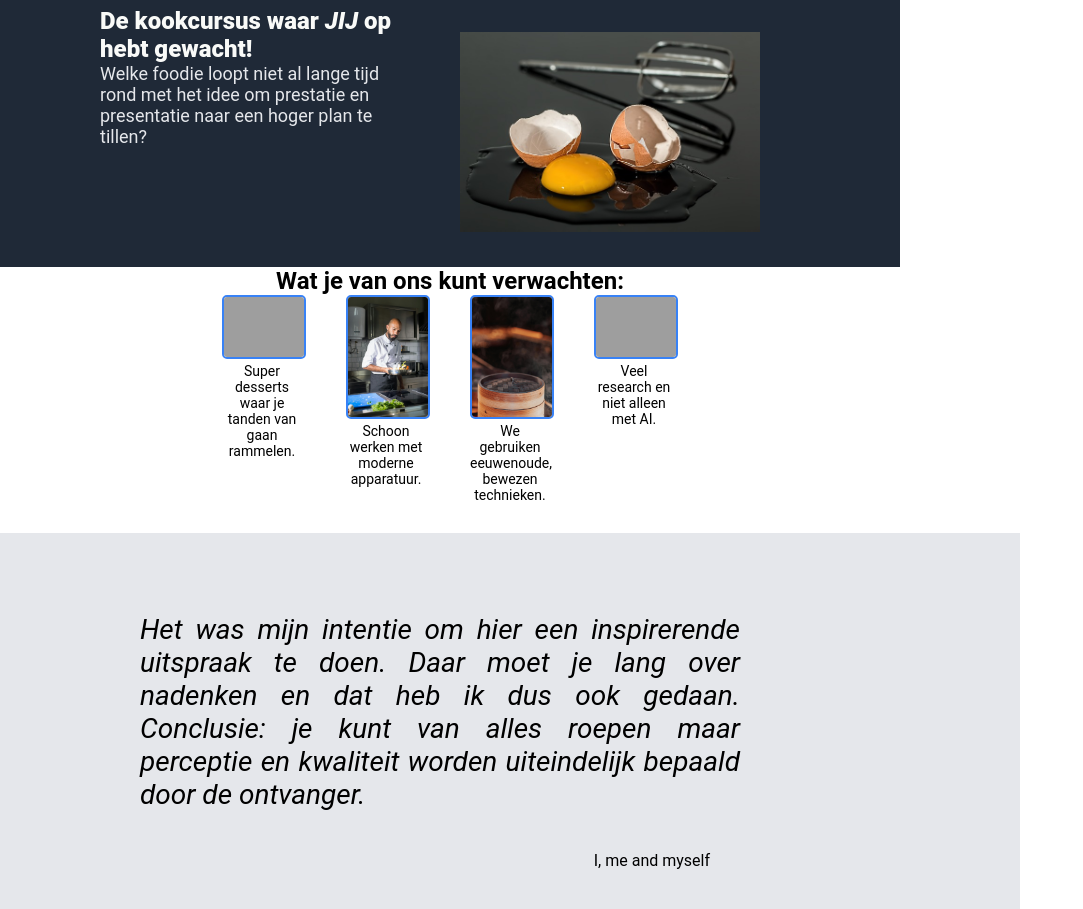
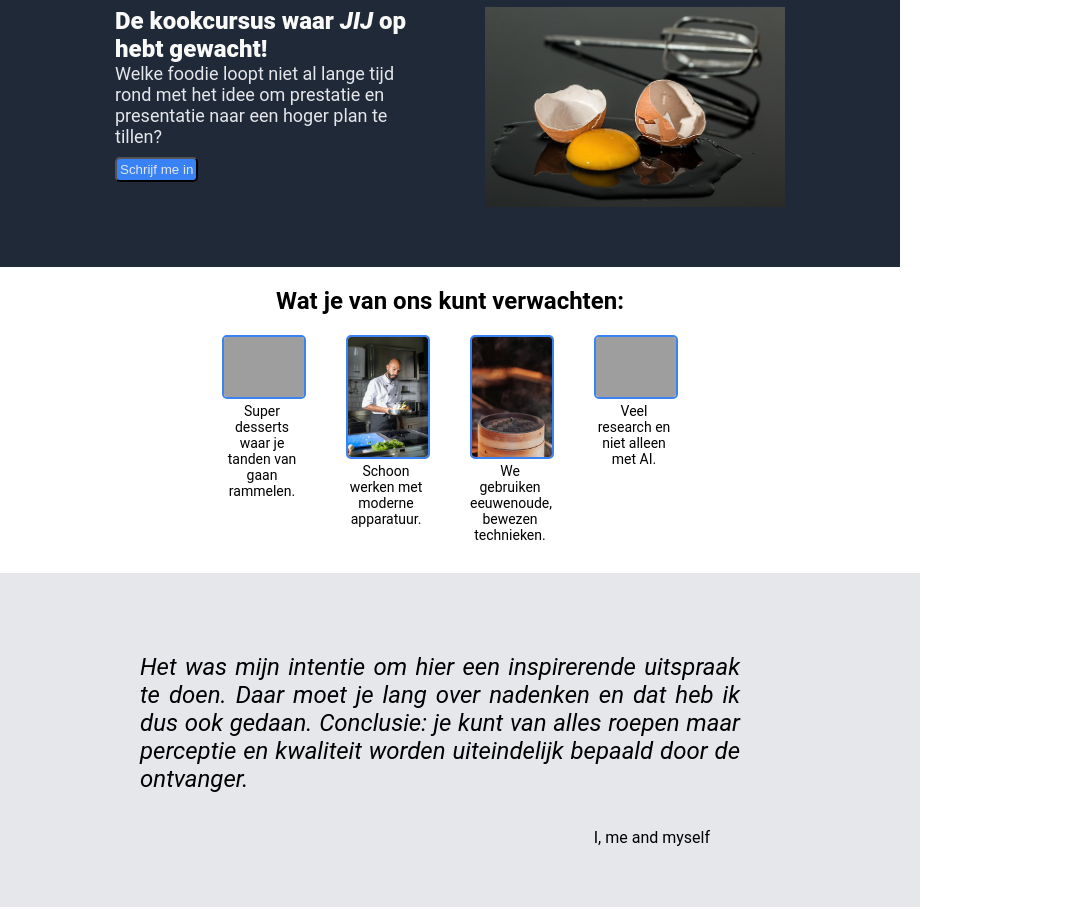
Before and after one commit to Caphook444/Landing-Page, a plain HTML site: page index.html in a window 1280 px wide. Shown: the part 43-952 px from the top of the page, without its empty margins (0-1083 px from the left). Drawn offline with Linux system fonts and the light colour scheme; grey boxes are pictures that could not be loaded.

Commit message:
kleintje

```diff
--- a/index.html
+++ b/index.html
@@ -22,10 +22,13 @@
         <div class="hero">
             <p class="one">De kookcursus waar <em>JIJ</em> op hebt gewacht!</p>
             <P class="two">Welke foodie loopt niet al lange tijd rond met het idee om prestatie en presentatie naar een hoger plan te tillen?</P>
+         <button class="hero-button" type="button">Schrijf me in</button>
         </div>
         <div class="hero-pic">
             <img src="./IMGs/pixabay egg-943413_640.jpg" alt="Presentatiefoto">
+
         </div>
+
     </section>
     <section id="section2">
         <div>
--- a/style.css
+++ b/style.css
@@ -1,10 +1,12 @@
 * {
     margin: 0;
+    max-width: 900px;
 }
 
 body {
     height: auto;
     width: 900px;
+
     font-family: Roboto, sans-serif;
 
 
@@ -56,6 +58,9 @@ a {
     width: 300px;
     height: 250px;
     margin: 10px;
+    /* display: flex;
+    flex-direction: column; */
+    align-items: center;
   }
 
 .one {
@@ -67,6 +72,21 @@ a {
 .two {
     font-size: 18px;
     color: #e5e7eb;
+}
+
+.hero-button {
+    background-color: #3882f6;
+    color: #e5e7eb;
+    padding: 3px;
+    border-radius: 5px;
+    margin-top: 10px;
+
+}
+
+.hero-pic {
+    width: 300px;
+    height: 250px;
+    margin: 10px;
 }
 
 .hero-pic img {
@@ -82,6 +102,7 @@ a {
 h2 {
     width: 900px;
     text-align: center;
+    padding: 20px 0px;
 }
 
 .fotos {
@@ -109,9 +130,9 @@ figcaption {
 
 #section3 {
     background-color: #e5e7eb;
-   margin: 030px 0;
+    margin: 030px 0;
     padding: 50px 60px;
-    width: 900px;
+    width: 800px;
     /* margin-top:10px; */
 
 }
@@ -120,7 +141,7 @@ figcaption {
     width: 600px;
     /* margin: 0 auto; */
     text-align: justify;
-    font-size: 28px;
+    font-size: 24px;
     font-style: italic;
     padding: 30px 80px 10px ;
 
@@ -128,7 +149,7 @@ figcaption {
 
 .author {
     margin-top: 10px;
-    padding: 20px 250px 15px 0px;
+    padding: 15px 150px 10px 0px;
     text-align: right;
 
 }
```
